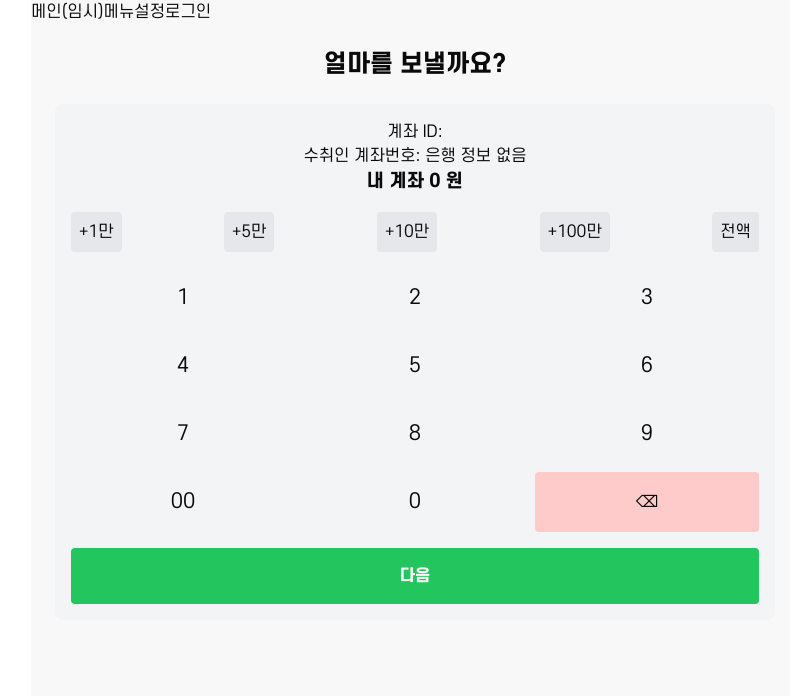
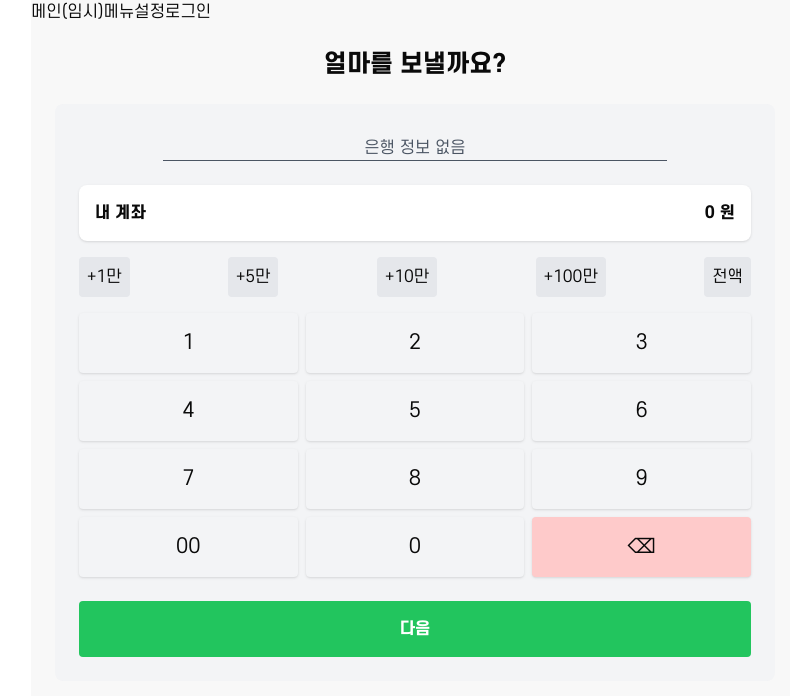
Before and after one commit to Hanaro-Trolly/ONE-HADA, a Next.js app in the folder one-hada/: page /transfer/amount in a window 1280 px wide. Shown: the top 696 px of the page, without its empty margins (225-1015 px from the left). Built offline with nearby package versions, Linux system fonts and the light colour scheme; no server answers.

Commit message:
fect: 1차 스프린트 완료 사항

```diff
--- a/one-hada/app/(site)/transfer/amount/page.tsx
+++ b/one-hada/app/(site)/transfer/amount/page.tsx
@@ -1,8 +1,8 @@
 'use client';
 
+import dummy from '@/c-dummy/account_d.json';
 import { useSearchParams } from 'next/navigation';
 import { useState } from 'react';
-import dummy from '@/c-dummy/account_d.json'
 
 export default function AmountInput() {
   const [amount, setAmount] = useState('');
@@ -21,7 +21,9 @@ export default function AmountInput() {
 
   const banks: Bank[] = dummy.banks;
 
-  const bankName = banks.find((bank) => bank.bank_id === bankId)?.bank_name || '은행 정보 없음';
+  const bankName =
+    banks.find((bank) => bank.bank_id === bankId)?.bank_name ||
+    '은행 정보 없음';
 
   const handleNumberClick = (num: string) => {
     setAmount((prev) => prev + num);
@@ -46,15 +48,25 @@ export default function AmountInput() {
   return (
     <div className='container mx-auto p-6'>
       <h1 className='text-center font-bold text-2xl mb-6'>얼마를 보낼까요?</h1>
-      <div className='bg-gray-100 p-4 rounded-lg mb-6 text-center'>
-        <div className='mb-4'>
-          <p>계좌 ID: {accountId}</p>
-          <p>수취인 계좌번호: {bankName} {recipientNumber}</p>
-          <div className='text-lg font-bold mb-2'>
-            내 계좌 {Number(amount).toLocaleString()} 원
+      <div className='bg-gray-100 p-6 rounded-lg mb-6 text-center'>
+        <div className='mb-6'>
+          <p className='font-bold text-xl mb-2'>{accountId}</p>
+          <p className='text-gray-600'>
+            {bankName} {recipientNumber}
+          </p>
+          <hr className='border-t border-gray-600 mx-auto w-3/4' />
+        </div>
+
+        <div className='bg-white p-4 rounded-lg shadow mb-4'>
+          <div className='flex justify-between items-center'>
+            <span className='font-bold'>내 계좌</span>
+            <span className='font-bold'>
+              {Number(amount).toLocaleString()} 원
+            </span>
           </div>
         </div>
 
+        {/* 금액 추가 버튼들 */}
         <div className='flex justify-between mb-4'>
           <button
             onClick={() => handleSpecialAmount(10000)}
@@ -86,17 +98,20 @@ export default function AmountInput() {
         </div>
 
         {/* 숫자 키패드 */}
-        <div className='grid grid-cols-3 gap-2 mb-4'>
+        <div className='grid grid-cols-3 gap-2 mb-6'>
           {[1, 2, 3, 4, 5, 6, 7, 8, 9, '00', 0].map((num) => (
             <button
               key={num}
               onClick={() => handleNumberClick(num.toString())}
-              className='p-4 bg-gray-100 rounded text-xl'
+              className='p-4 bg-gray-100 rounded text-xl shadow'
             >
               {num}
             </button>
           ))}
-          <button onClick={handleBackspace} className='p-4 bg-red-200 rounded'>
+          <button
+            onClick={handleBackspace}
+            className='p-4 bg-red-200 rounded text-xl shadow'
+          >
             ⌫
           </button>
         </div>
```
